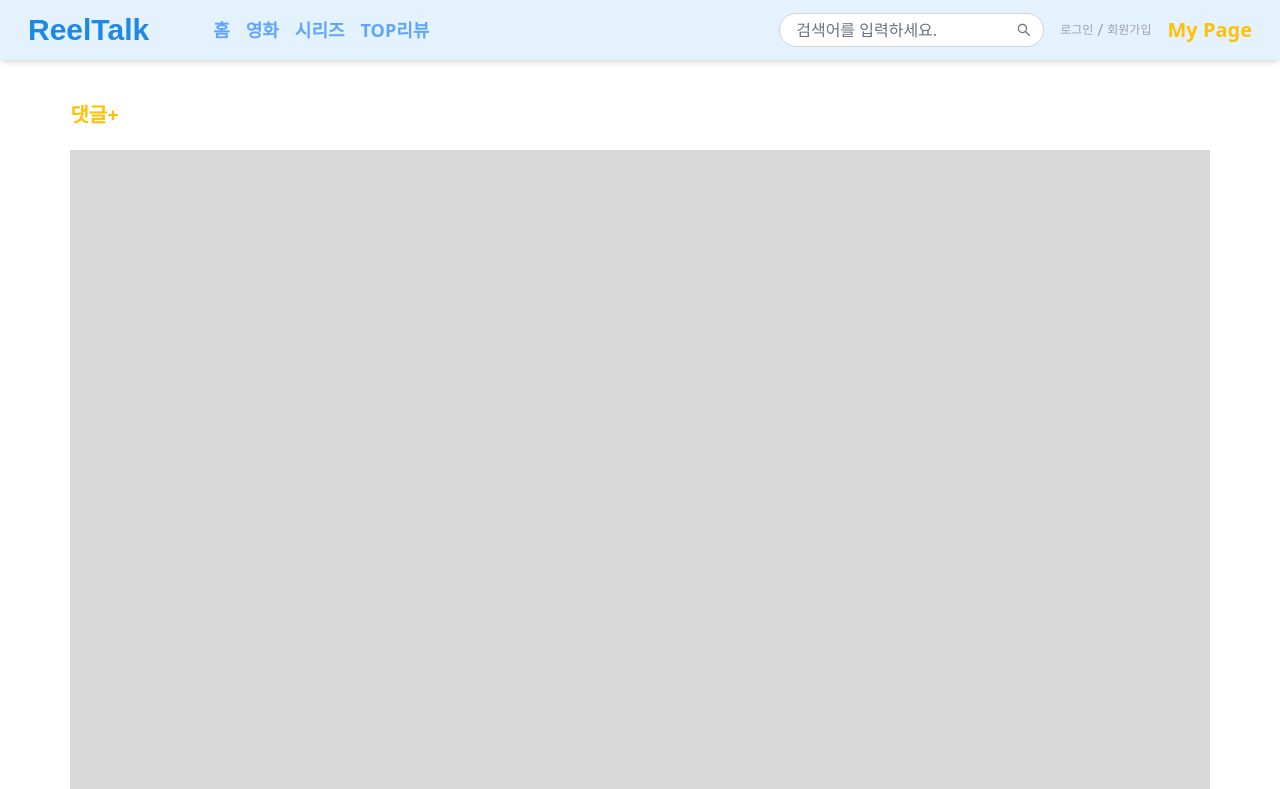
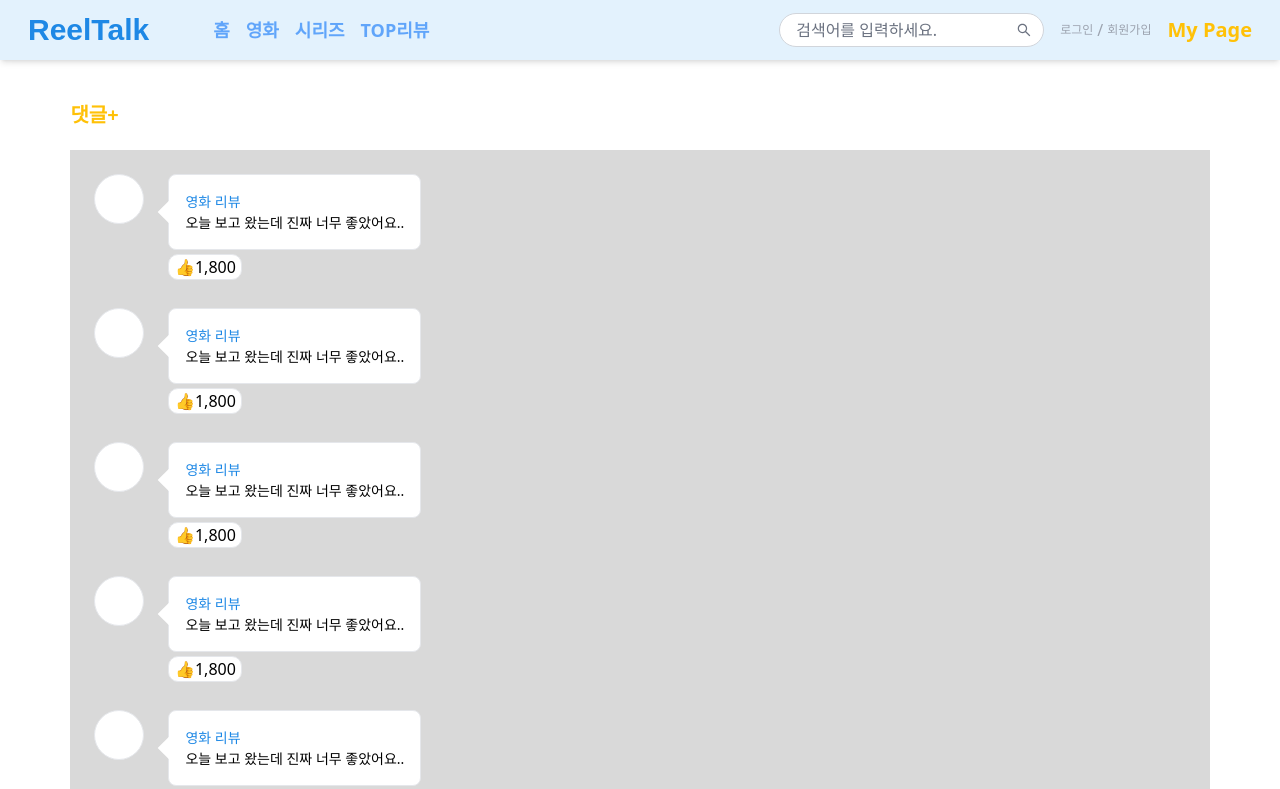
Before and after one commit to TEAM-ALOM/reeltalk-fe, a Next.js app: page /comment-more in a window 1280 px wide. Shown: the top 789 px of the page. Built offline with nearby package versions, Linux system fonts and the light colour scheme; a web font is replaced by a local one.

Commit message:
댓글 more 페이지 전체적 틀 완성

```diff
--- a/app/comment-more/page.tsx
+++ b/app/comment-more/page.tsx
@@ -6,7 +6,36 @@ export default function CommentMore() {
             <div className="w-[89%] mt-10 text-ReelTalk_Yellow font-bold text-[20px]">댓글+</div>
             <div className="w-[89%] bg-[#D9D9D9] my-5">
                     <form className="w-full h-[892px] flew-grow grid grid-rows-[1fr_auto] gap-4">
-                        <div className="w-full"></div>
+                        {/** 댓글 보드 */}
+                        <div className="w-full flex flex-col p-3 overflow-y-auto whitespace-nowrap">
+                            {[1,2,4,5,6,7,8,9].map((index) => (
+                                <div className="w-full flex">
+                                    <div className="w-[50px] h-[50px] border rounded-full bg-[white] m-3"></div>
+
+                                    <div className="flex flex-col m-3">
+
+                                        {/* 댓글 박스*/}
+                                        <div className="relative bg-white text-black p-4 rounded-lg border max-w-xs flex flex-col">
+                                            <p className="text-[14px] text-[#1E88E5]">영화 리뷰</p>
+                                            {/* 댓글 랜더링*/}
+                                            <div className="text-[14px]">
+                                            오늘 보고 왔는데 진짜 너무 좋았어요..
+                                            </div>
+                                        <div className="absolute top-1/2 -translate-y-1/2 -left-2 w-4 h-4 bg-white rotate-45"></div>
+
+                                    </div>
+
+                                    {/* 좋아요*/}
+                                    <button className="w-[74px] h-[26px] bg-white border rounded-[10px] my-1">
+                                        <span>👍</span>
+                                        <span>1,800</span>
+                                    </button>
+                                    </div>
+                                </div>
+                            ))}
+                        </div>
+
+                        {/** 입력 창 */}
                         <div className="w-full h-[60px] flex items-end space-x-4 my-2 px-3">
                             <input
                             type="text"
```
